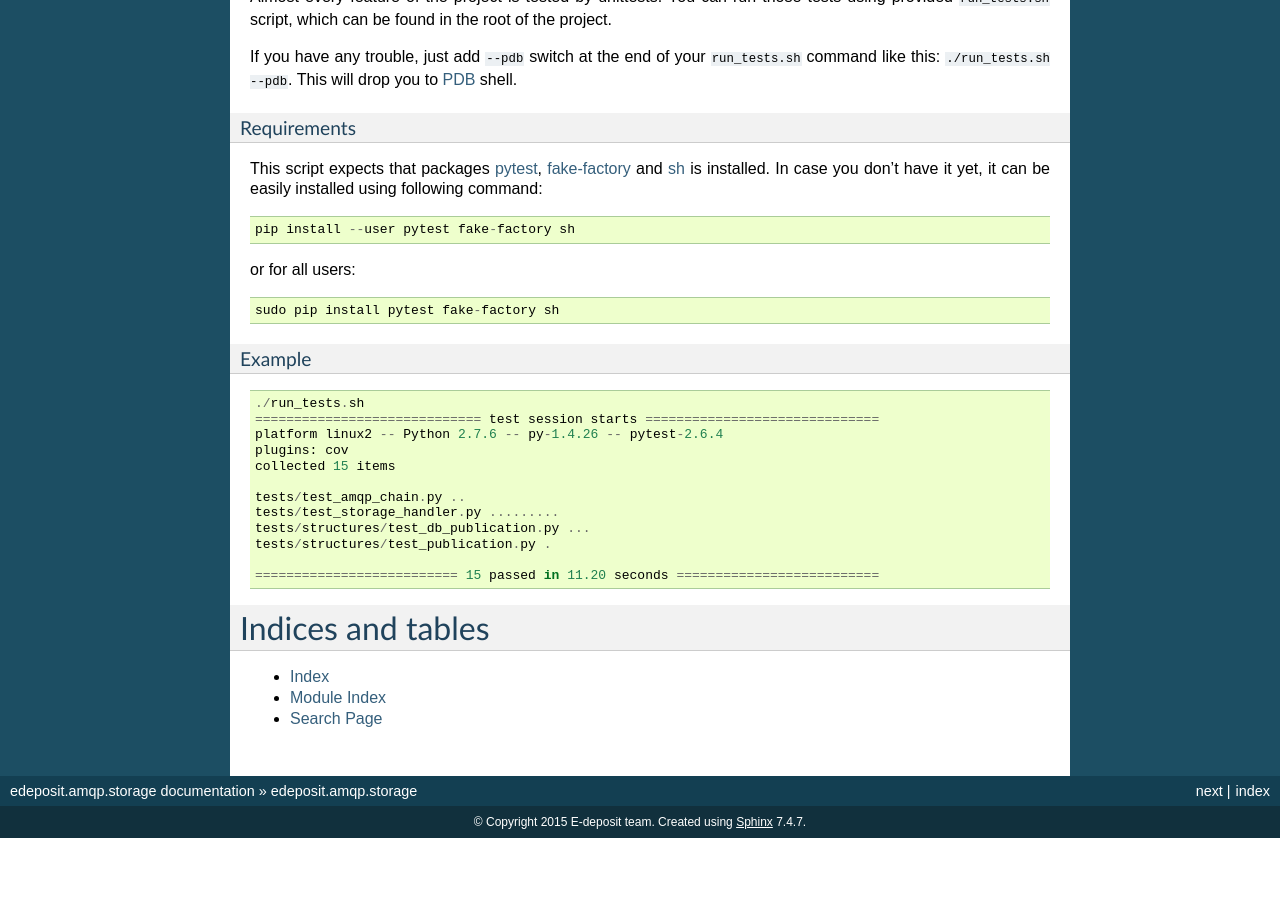
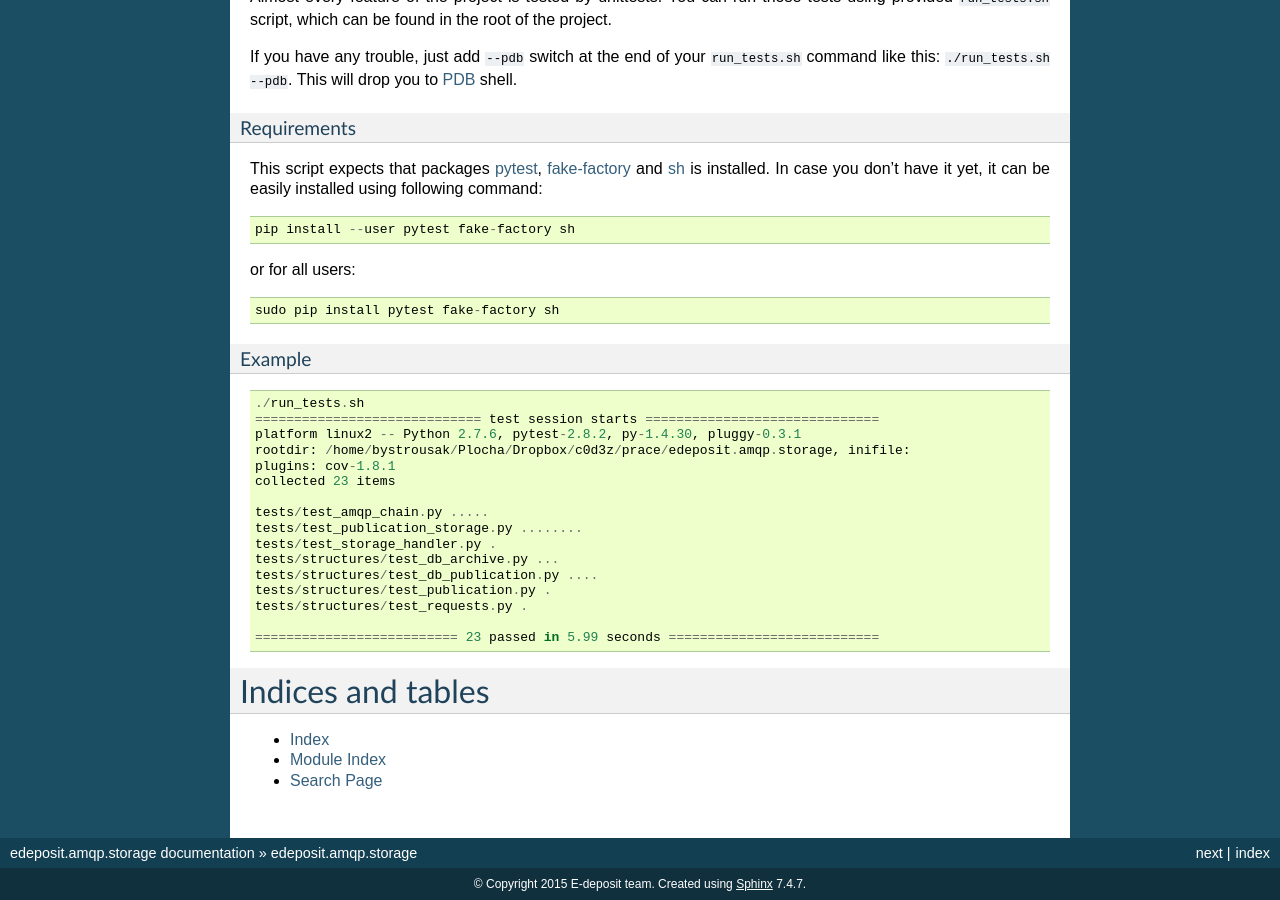
Before and after one commit to edeposit/edeposit.amqp.storage, a Sphinx documentation site: the page built from docs/index.rst, in a window 1280 px wide and 900 px high, scrolled down 1739 px. Built offline with Sphinx 7.4.7, drawn with Linux system fonts in a browser that asks for light colours; pages that are not in the unit, such as notebooks, are missing from menus; before the commit the page ends 2577 px from its top, so only the background shows below that.

Commit message:
Test example in documentation updated.

```diff
--- a/docs/index.rst
+++ b/docs/index.rst
@@ -132,16 +132,20 @@ Example
 
     ./run_tests.sh
     ============================= test session starts ==============================
-    platform linux2 -- Python 2.7.6 -- py-1.4.26 -- pytest-2.6.4
-    plugins: cov
-    collected 15 items
+    platform linux2 -- Python 2.7.6, pytest-2.8.2, py-1.4.30, pluggy-0.3.1
+    rootdir: /home/bystrousak/Plocha/Dropbox/c0d3z/prace/edeposit.amqp.storage, inifile:
+    plugins: cov-1.8.1
+    collected 23 items
 
-    tests/test_amqp_chain.py ..
-    tests/test_storage_handler.py .........
-    tests/structures/test_db_publication.py ...
+    tests/test_amqp_chain.py .....
+    tests/test_publication_storage.py ........
+    tests/test_storage_handler.py .
+    tests/structures/test_db_archive.py ...
+    tests/structures/test_db_publication.py ....
     tests/structures/test_publication.py .
+    tests/structures/test_requests.py .
 
-    ========================== 15 passed in 11.20 seconds ==========================
+    ========================== 23 passed in 5.99 seconds ===========================
 
 
 Indices and tables
```
